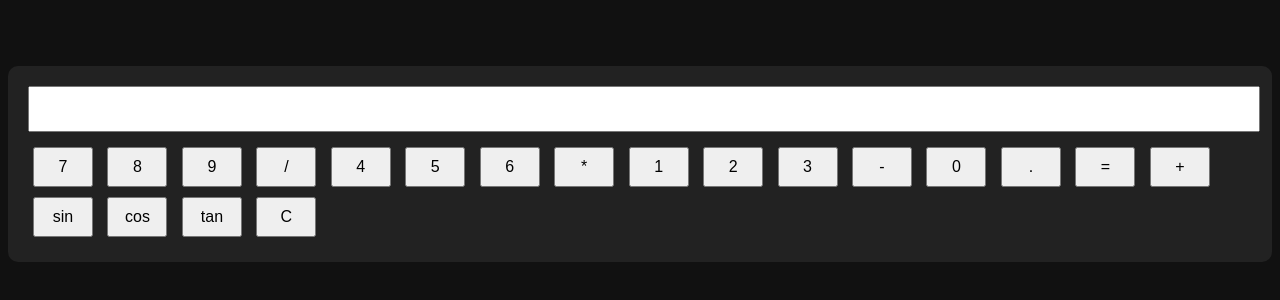
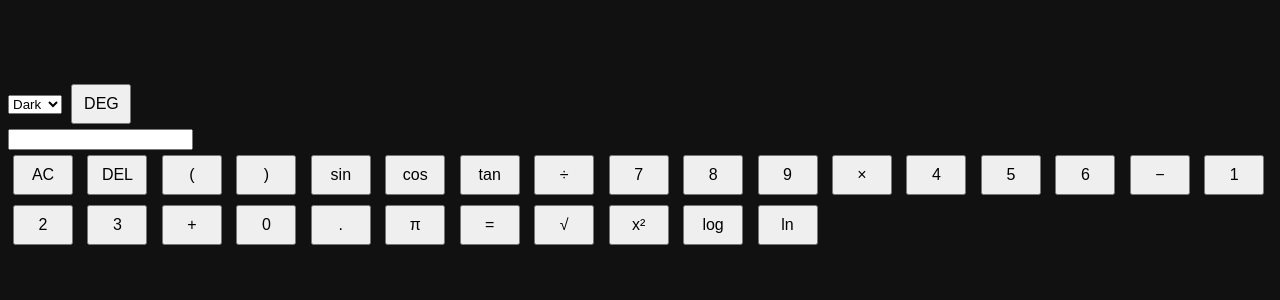
Before and after one commit to FateWeaver369/Scientific-Calculator, a plain HTML site: page index.html in a window 1280 px wide. Shown: the part 244-544 px from the top of the page. Drawn offline with Linux system fonts and the light colour scheme.

Commit message:
Refactor index.html for enhanced calculator UI
Updated the HTML structure to include a theme selector and improved layout for the scientific calculator.

```diff
--- a/index.html
+++ b/index.html
@@ -1,48 +1,81 @@
 <!DOCTYPE html>
-<html>
+<html lang="en">
 <head>
-<title>Scientific Calculator</title>
-<link rel="stylesheet" href="style.css">
+  <meta charset="UTF-8">
+  <title>Scientific Calculator</title>
+  <link rel="stylesheet" href="style.css">
 </head>
+<body class="dark">
 
-<body>
+<div class="app">
 
-<div class="calculator">
+  <!-- TOP BAR -->
+  <div class="top-bar">
+    <select id="theme">
+      <option value="dark">Dark</option>
+      <option value="light">Light</option>
+      <option value="neon">Neon</option>
+    </select>
 
-<input type="text" id="display" readonly>
+    <button onclick="toggleAngle()">DEG</button>
+  </div>
 
-<div class="buttons">
+  <!-- DISPLAY -->
+  <div class="display">
+    <div id="history-preview"></div>
+    <input id="screen" readonly />
+  </div>
 
-<button onclick="press('7')">7</button>
-<button onclick="press('8')">8</button>
-<button onclick="press('9')">9</button>
-<button onclick="press('/')">/</button>
+  <!-- MAIN -->
+  <div class="main">
 
-<button onclick="press('4')">4</button>
-<button onclick="press('5')">5</button>
-<button onclick="press('6')">6</button>
-<button onclick="press('*')">*</button>
+    <!-- BUTTONS -->
+    <div class="buttons">
 
-<button onclick="press('1')">1</button>
-<button onclick="press('2')">2</button>
-<button onclick="press('3')">3</button>
-<button onclick="press('-')">-</button>
+      <button onclick="clearAll()">AC</button>
+      <button onclick="del()">DEL</button>
+      <button onclick="append('(')">(</button>
+      <button onclick="append(')')">)</button>
 
-<button onclick="press('0')">0</button>
-<button onclick="press('.')">.</button>
-<button onclick="calculate()">=</button>
-<button onclick="press('+')">+</button>
+      <button onclick="func('sin')">sin</button>
+      <button onclick="func('cos')">cos</button>
+      <button onclick="func('tan')">tan</button>
+      <button onclick="append('/')">÷</button>
 
-<button onclick="scientific('sin')">sin</button>
-<button onclick="scientific('cos')">cos</button>
-<button onclick="scientific('tan')">tan</button>
-<button onclick="clearDisplay()">C</button>
+      <button onclick="append('7')">7</button>
+      <button onclick="append('8')">8</button>
+      <button onclick="append('9')">9</button>
+      <button onclick="append('*')">×</button>
 
-</div>
+      <button onclick="append('4')">4</button>
+      <button onclick="append('5')">5</button>
+      <button onclick="append('6')">6</button>
+      <button onclick="append('-')">−</button>
+
+      <button onclick="append('1')">1</button>
+      <button onclick="append('2')">2</button>
+      <button onclick="append('3')">3</button>
+      <button onclick="append('+')">+</button>
+
+      <button onclick="append('0')">0</button>
+      <button onclick="append('.')">.</button>
+      <button onclick="append('Math.PI')">π</button>
+      <button onclick="calculate()">=</button>
+
+      <button onclick="append('Math.sqrt(')">√</button>
+      <button onclick="append('**2')">x²</button>
+      <button onclick="append('Math.log10(')">log</button>
+      <button onclick="append('Math.log(')">ln</button>
+
+    </div>
+
+    <!-- HISTORY -->
+    <div class="history" id="history"></div>
+
+  </div>
 
 </div>
 
 <script src="script.js"></script>
-
 </body>
 </html>
```
